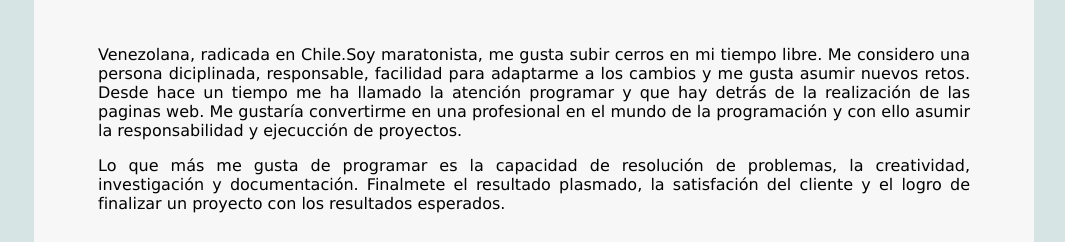
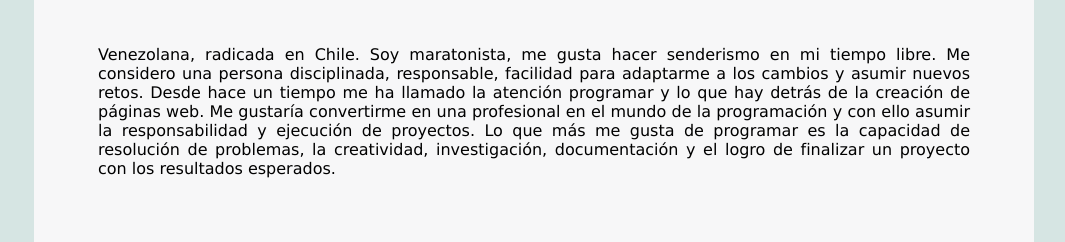
Before and after one commit to JaelMontenegro/Portafolio, a plain HTML site: page index.html in a window 1280 px wide. Shown: the part 710-952 px from the top of the page, without its empty margins (106-1171 px from the left). Drawn offline with Linux system fonts and the light colour scheme.

Commit message:
Cambio parrafo

```diff
--- a/index.html
+++ b/index.html
@@ -57,16 +57,15 @@
 
             <div class="tarjeta-sobre-mi">
                 <p class="titulo-sobre-mi">Sobre mí</p>
-                <span class="desarrollo-sobre-mi">Venezolana, radicada en Chile.Soy maratonista, me gusta subir cerros
-                    en mi tiempo libre. Me considero una persona diciplinada, responsable, facilidad para adaptarme a
-                    los cambios y me gusta asumir nuevos retos. Desde hace un tiempo me ha llamado la atención programar
-                    y que hay detrás de la realización de las paginas web.
+                <span class="desarrollo-sobre-mi">Venezolana, radicada en Chile. Soy maratonista, me gusta hacer
+                    senderismo en mi tiempo libre. Me considero una persona disciplinada, responsable, facilidad para
+                    adaptarme a los cambios y asumir nuevos retos. Desde hace un tiempo me ha llamado la atención
+                    programar y lo que hay detrás de la creación de páginas web. Me gustaría convertirme en una
+                    profesional en el mundo de la programación y con ello asumir la responsabilidad y ejecución de
+                    proyectos. Lo que más me gusta de programar es la capacidad de resolución de problemas, la
+                    creatividad, investigación, documentación y el logro de finalizar un proyecto con los resultados
+                    esperados.</span>
 
-                    Me gustaría convertirme en una profesional en el mundo de la programación y con ello asumir la
-                    responsabilidad y ejecucción de proyectos.</span>
-                <span class="desarrollo-sobre-mi">Lo que más me gusta de programar es la capacidad de resolución de
-                    problemas, la creatividad, investigación y documentación. Finalmete el resultado plasmado, la
-                    satisfación del cliente y el logro de finalizar un proyecto con los resultados esperados.</span>
 
             </div>
 
```
